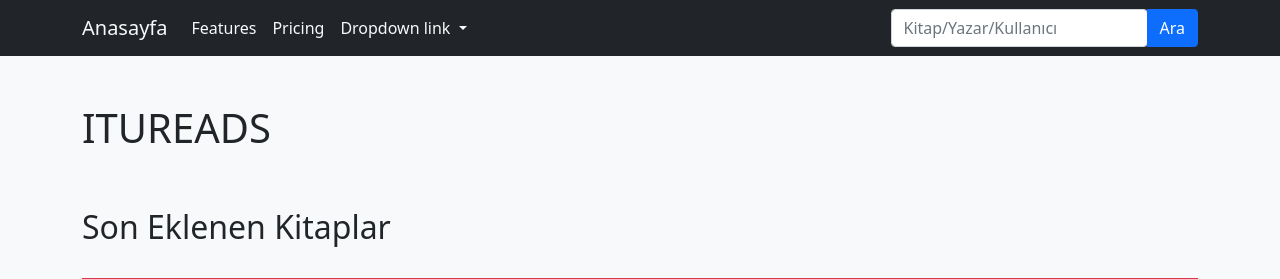
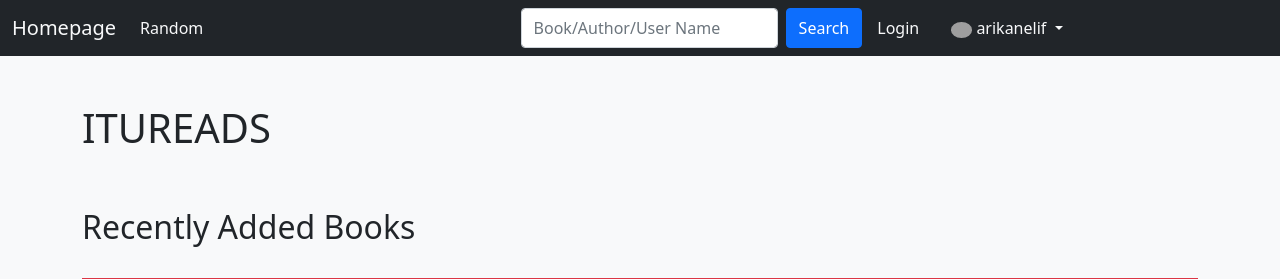
Before and after one commit to itudb2104/itudb2104, a Python web app: template templates/index.html in a window 1280 px wide. Shown: the top 279 px of the page. Run offline with Jinja, Linux system fonts and the light colour scheme; the template is opened without the code that fills it, so the values that code supplies are empty; grey boxes are pictures that could not be loaded.

Commit message:
navbar is updated
link, dropdown and search part of navbar are updated

```diff
--- a/templates/base.html
+++ b/templates/base.html
@@ -13,39 +13,42 @@
 <body>
 
     <nav class="navbar navbar-expand-lg navbar-light bg-dark ">
-        <div class="container">
-            <a class="navbar-brand text-light" href="#">Anasayfa</a>
-            <button class="navbar-toggler   " type="button" data-toggle="collapse" data-target="#navbarNavDropdown"
+        <div class="container-fluid">
+            <a class="navbar-brand text-light " href="#">Homepage</a>
+            <button class="navbar-toggler" type="button" data-toggle="collapse" data-target="#navbarNavDropdown"
                 aria-controls="navbarNavDropdown" aria-expanded="false" aria-label="Toggle navigation">
                 <span class="navbar-toggler-icon"></span>
             </button>
             <div class="collapse navbar-collapse" id="navbarNavDropdown">
-                <ul class="navbar-nav">
+                <ul class="navbar-nav align-items-center justify-content-center">
                     <li class="nav-item">
-                        <a class="nav-link text-light" href="#">Features</a>
-                    </li>
-                    <li class="nav-item">
-                        <a class="nav-link text-light" href="#">Pricing</a>
-                    </li>
-                    <li class="nav-item dropdown">
-                        <a class="nav-link dropdown-toggle text-light" href="#" id="navbarDropdownMenuLink"
-                            data-toggle="dropdown" aria-haspopup="true" aria-expanded="false">
-                            Dropdown link
-                        </a>
-                        <div class="dropdown-menu" aria-labelledby="navbarDropdownMenuLink">
-                            <a class="dropdown-item" href="#">Action</a>
-                            <a class="dropdown-item" href="#">Another action</a>
-                            <a class="dropdown-item" href="#">Something else here</a>
-                        </div>
+                        <a class="nav-link text-light" href="#">Random</a>
                     </li>
                 </ul>
-                <div class="input-group justify-content-end">
-                    <div class="form-outline">
-                        <input placeholder="Kitap/Yazar/Kullanıcı" type="search" id="form1" class="form-control" />
+                <div class="input-group d-flex flex-direction-row justify-content-end">
+                    <form class="d-flex">
+                        <input class="form-control me-2" type="text" placeholder="Book/Author/User Name">
+                        <button class="btn btn-primary" type="button">Search</button>
+                      </form>
+                    <div class="nav-item">
+                        <a class="nav-link text-light" href="#">Login</a>
                     </div>
-                    <button type="button" class="btn btn-primary">Ara
-                    </button>
                 </div>
+                <div class="dropdown">
+                        <a class="nav-link dropdown-toggle text-light" type="button" href="#" id="navbarDropdownMenuLink"
+                            data-bs-toggle="dropdown" aria-haspopup="true" aria-expanded="false">
+                            <img style="width: 7%;" class="image-fluid rounded-circle z-depth-2" alt="100x100"
+                                src="https://mdbootstrap.com/img/Photos/Avatars/img%20(31).jpg"
+                                data-holder-rendered="true">
+                            arikanelif
+                        </a>
+                    <div class="dropdown-menu"  >
+                        <a class="dropdown-item" href="#">Library</a>
+                        <a class="dropdown-item" href="#">Another action</a>
+                        <a class="dropdown-item" href="#">Logout</a>
+                    </div>
+                </div>
+
             </div>
         </div>
     </nav>
--- a/templates/index.html
+++ b/templates/index.html
@@ -10,7 +10,7 @@
                 <h1>ITUREADS</h1>
             </div>
         </div>
-        <h2 class="mb-3">Son Eklenen Kitaplar</h2>
+        <h2 class="mb-3">Recently Added Books</h2>
 
         <div class="container py-3">
             <div class="row">
@@ -24,7 +24,7 @@
                             <h4>Dead Poets Society</h4>
                             <p>N.H Kleinbaum</p>
                             <p>8/10</p>
-                            <a class="btn btn-secondary" href="#">Detayını Gör</a>
+                            <a class="btn btn-secondary" href="#">Show Details</a>
                         </div>
 
                     </div>
@@ -39,7 +39,7 @@
                             <h4>Dead Poets Society</h4>
                             <p>N.H Kleinbaum</p>
                             <p>8/10</p>
-                            <a class="btn btn-secondary" href="#">Detayını Gör</a>
+                            <a class="btn btn-secondary" href="#">Show Details</a>
                         </div>
 
                     </div>
@@ -54,7 +54,7 @@
                             <h4>Dead Poets Society</h4>
                             <p>N.H Kleinbaum</p>
                             <p>8/10</p>
-                            <a class="btn btn-secondary" href="#">Detayını Gör</a>
+                            <a class="btn btn-secondary" href="#">Show Details</a>
                         </div>
 
                     </div>
@@ -69,13 +69,13 @@
                             <h4>Dead Poets Society</h4>
                             <p>N.H Kleinbaum</p>
                             <p>8/10</p>
-                            <a class="btn btn-secondary" href="#">Detayını Gör</a>
+                            <a class="btn btn-secondary" href="#">Show Details</a>
                         </div>
 
                     </div>
                 </div>
             </div>
-            <h2 class="mt-5 mb-1">En Beğenilenler</h2>
+            <h2 class="mt-5 mb-1">Top Rated Books</h2>
             <div class="py-3">
                 <div class="row">
                     <div class="col-sm-6 col-lg-3 bg-primary">
@@ -88,7 +88,7 @@
                                 <h4>Dead Poets Society</h4>
                                 <p>N.H Kleinbaum</p>
                                 <p>8/10</p>
-                                <a class="btn btn-secondary" href="#">Detayını Gör</a>
+                                <a class="btn btn-secondary" href="#">Show Details</a>
                             </div>
 
                         </div>
@@ -103,7 +103,7 @@
                                 <h4>Dead Poets Society</h4>
                                 <p>N.H Kleinbaum</p>
                                 <p>8/10</p>
-                                <a class="btn btn-secondary" href="#">Detayını Gör</a>
+                                <a class="btn btn-secondary" href="#">Show Details</a>
                             </div>
 
                         </div>
@@ -118,7 +118,7 @@
                                 <h4>Dead Poets Society</h4>
                                 <p>N.H Kleinbaum</p>
                                 <p>8/10</p>
-                                <a class="btn btn-secondary" href="#">Detayını Gör</a>
+                                <a class="btn btn-secondary" href="#">Show Details</a>
                             </div>
 
                         </div>
@@ -133,7 +133,7 @@
                                 <h4>Dead Poets Society</h4>
                                 <p>N.H Kleinbaum</p>
                                 <p>8/10</p>
-                                <a class="btn btn-secondary" href="#">Detayını Gör</a>
+                                <a class="btn btn-secondary" href="#">Show Details</a>
                             </div>
 
                         </div>
```
Also changed, not shown: 2 other files.
